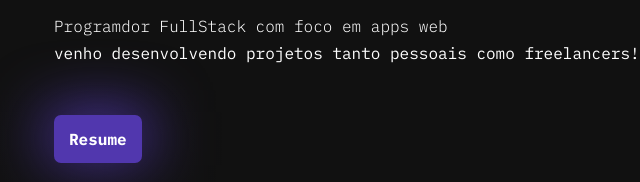
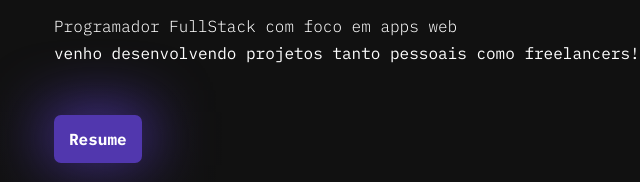
Before and after one commit to LeonardoCides/portfolio, a plain HTML site: page index.html in a window 1280 px wide. Shown: the part 459-641 px from the top of the page, 16-656 px from the left. Drawn offline with Linux system fonts and the light colour scheme; a script that the page names is missing.

Commit message:
Fix typo in header message paragraph

```diff
--- a/index.html
+++ b/index.html
@@ -80,7 +80,7 @@
                     <span class="header__title-1" data-role="Full">Full</span>
                     <span class="header__title-2" data-role="Stack">Stack</span>
                 </h1>
-                <p class="header__msg">Programdor FullStack com foco em apps web <p>venho desenvolvendo projetos tanto pessoais como freelancers!</p></p>
+                <p class="header__msg">Programador FullStack com foco em apps web <p>venho desenvolvendo projetos tanto pessoais como freelancers!</p></p>
                 <a href="#" class="header__resume">Resume</a>
             </div>
             <div class="header__right">
```
